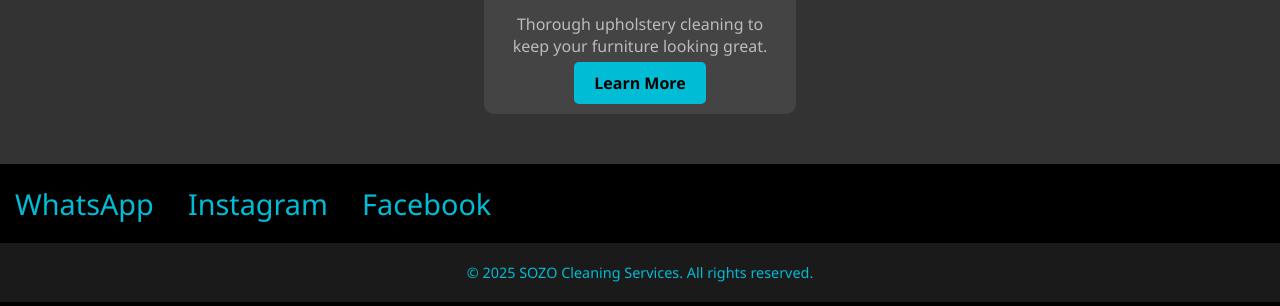
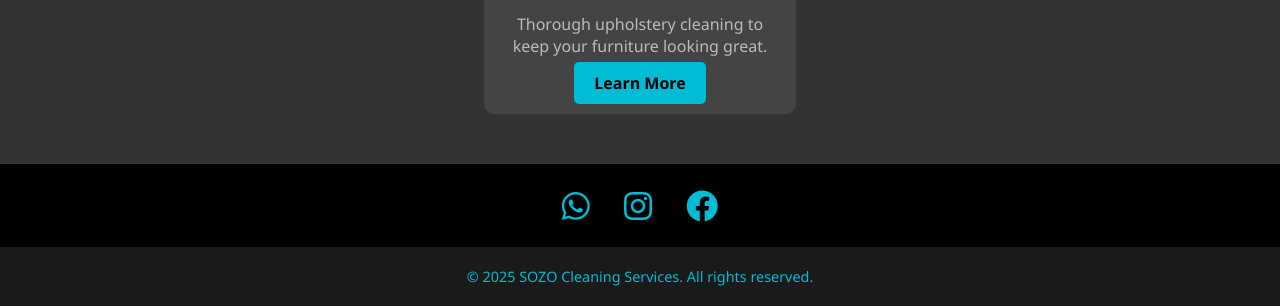
Before and after one commit to ohbeyd01/SOZO, a plain HTML site: page index.html in a window 1280 px wide. Shown: the part 1302-1608 px from the top of the page. Drawn offline with Linux system fonts and the light colour scheme.

Commit message:
index.html

```diff
--- a/index.html
+++ b/index.html
@@ -4,6 +4,8 @@
   <meta charset="UTF-8">
   <meta name="viewport" content="width=device-width, initial-scale=1.0">
   <title>SOZO Cleaning Services</title>
+  <!-- Add FontAwesome CDN for icons -->
+  <link rel="stylesheet" href="https://cdnjs.cloudflare.com/ajax/libs/font-awesome/6.0.0-beta3/css/all.min.css">
   <style>
     body {
       margin: 0;
@@ -187,12 +189,13 @@
     /* Social Media Icons */
     .social-media {
       margin: 20px 0;
+      text-align: center;
     }
 
     .social-media a {
       margin: 0 15px;
       color: #00bcd4;
-      font-size: 1.8rem;
+      font-size: 2rem;
       text-decoration: none;
     }
 
@@ -223,7 +226,7 @@
     <div class="service4" onclick="location.href='services.html#upholstery-cleaning'">Upholstery Cleaning</div>
   </div>
 
-  <!-- Hero Section -->
+  <!-- Welcome Section -->
   <section class="hero">
     <h1>Welcome to SOZO Cleaning Services</h1>
     <p>From the inside out, we make cleanliness our priority. Offering house cleaning, carpet cleaning, sofa set cleaning, and much more!</p>
@@ -260,11 +263,11 @@
     </div>
   </section>
 
-  <!-- Social Media Links -->
+  <!-- Social Media Icons -->
   <div class="social-media">
-    <a href="https://wa.me/1234567890" target="_blank">WhatsApp</a>
-    <a href="https://www.instagram.com/sozo_cleaning/" target="_blank">Instagram</a>
-    <a href="https://www.facebook.com/sozo_cleaning" target="_blank">Facebook</a>
+    <a href="https://wa.me/1234567890" target="_blank"><i class="fab fa-whatsapp"></i></a>
+    <a href="https://www.instagram.com/sozo_cleaning/" target="_blank"><i class="fab fa-instagram"></i></a>
+    <a href="https://www.facebook.com/sozo_cleaning" target="_blank"><i class="fab fa-facebook"></i></a>
   </div>
 
   <!-- Footer Section -->
@@ -272,4 +275,4 @@
     <p>© 2025 <a href="index.html">SOZO Cleaning Services</a>. All rights reserved.</p>
   </footer>
 </body>
-  </html>
+</html>
```
